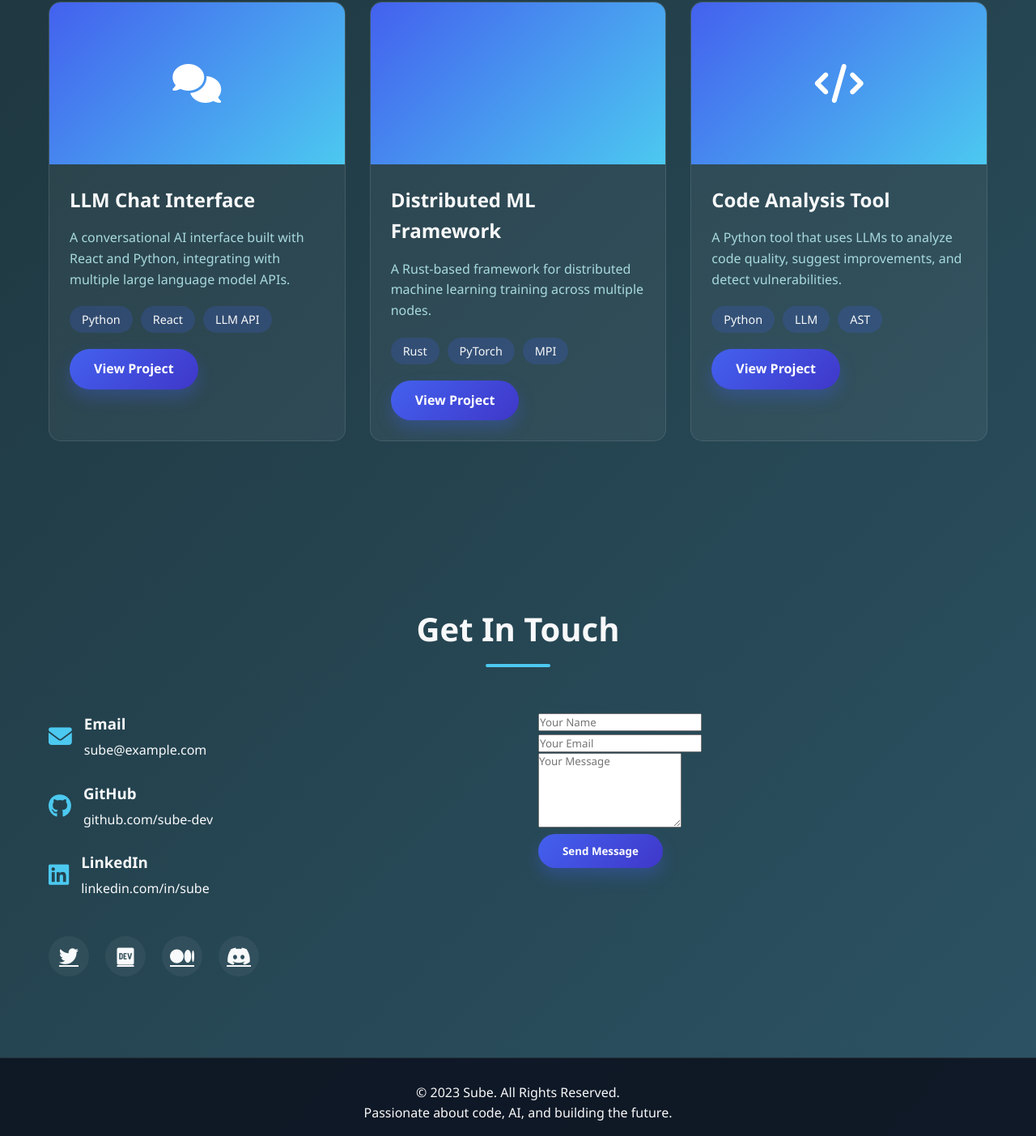
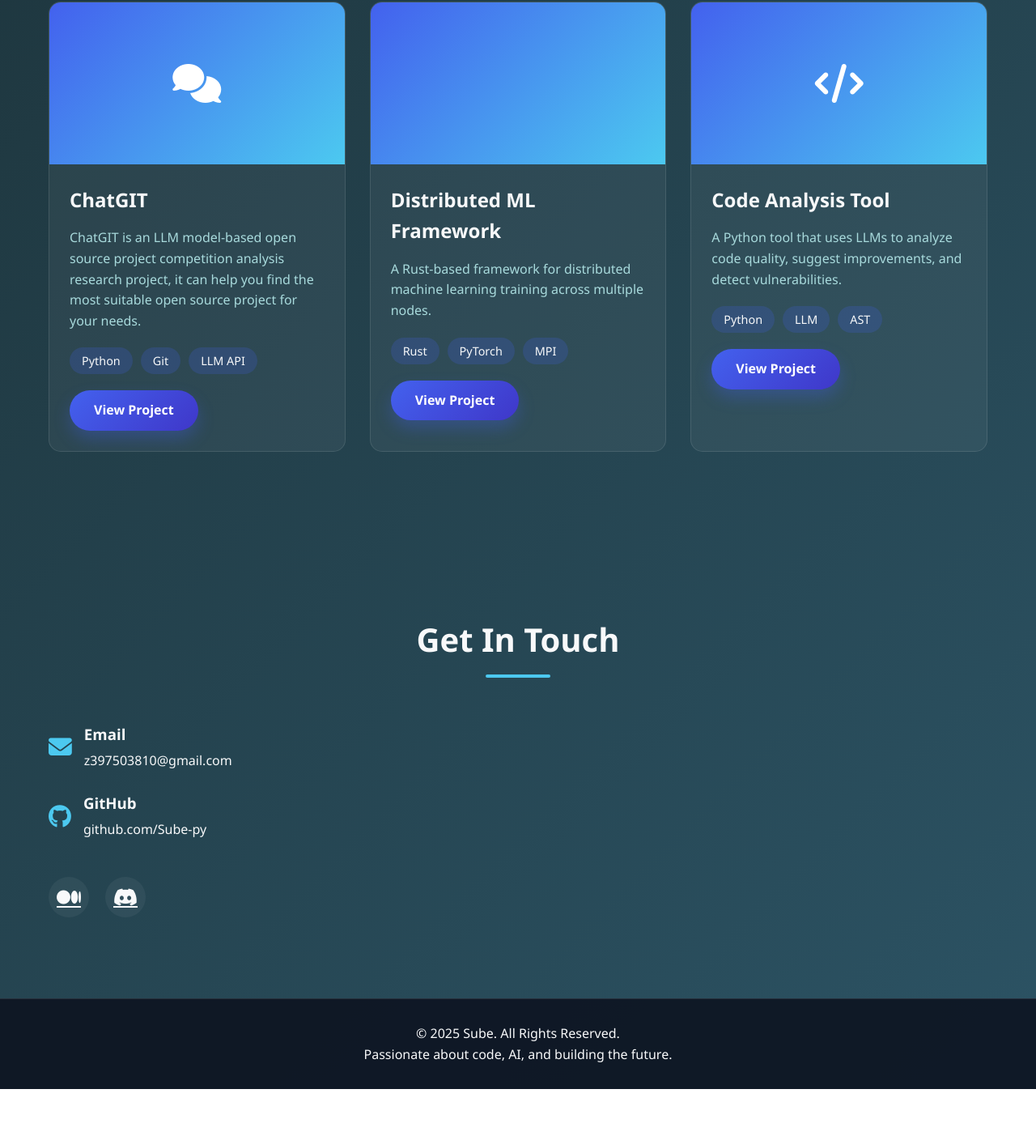
Before and after one commit to Sube-py/sube-py.github.io, a plain HTML site: page index.html in a window 1280 px wide. Shown: the part 2217-3620 px from the top of the page at 81% size. After the commit the page ends 3562 px from the top, so only its background shows below. Drawn offline with Linux system fonts and the light colour scheme.

Commit message:
feat: ✨ update

```diff
--- a/index.html
+++ b/index.html
@@ -584,17 +584,17 @@
                         <i class="fas fa-comments"></i>
                     </div>
                     <div class="project-content">
-                        <h3 class="project-title">LLM Chat Interface</h3>
-                        <p class="project-desc">A conversational AI interface built with React and Python, integrating with multiple large language model APIs.</p>
+                        <h3 class="project-title">ChatGIT</h3>
+                        <p class="project-desc">ChatGIT is an LLM model-based open source project competition analysis research project, it can help you find the most suitable open source project for your needs.</p>
                         <div class="tech-stack">
                             <span class="tech-item">Python</span>
-                            <span class="tech-item">React</span>
+                            <span class="tech-item">Git</span>
                             <span class="tech-item">LLM API</span>
                         </div>
-                        <a href="#" class="btn">View Project</a>
+                        <a href="https://github.com/fagao-ai/chatgit" target="_blank" class="btn">View Project</a>
                     </div>
                 </div>
-                <div class="project-card">
+                <div class="project-card" style="display: hidden;">
                     <div class="project-img">
                         <i class="fas fa-chart-network"></i>
                     </div>
@@ -609,7 +609,7 @@
                         <a href="#" class="btn">View Project</a>
                     </div>
                 </div>
-                <div class="project-card">
+                <div class="project-card" style="display: hidden;">
                     <div class="project-img">
                         <i class="fas fa-code"></i>
                     </div>
@@ -640,7 +640,7 @@
                         </div>
                         <div class="contact-text">
                             <h3>Email</h3>
-                            <a href="mailto:sube@example.com">sube@example.com</a>
+                            <a href="mailto:sube@example.com">z397503810@gmail.com</a>
                         </div>
                     </div>
                     <div class="contact-item">
@@ -649,26 +649,15 @@
                         </div>
                         <div class="contact-text">
                             <h3>GitHub</h3>
-                            <a href="https://github.com/sube-dev" target="_blank">github.com/sube-dev</a>
-                        </div>
-                    </div>
-                    <div class="contact-item">
-                        <div class="contact-icon">
-                            <i class="fab fa-linkedin"></i>
-                        </div>
-                        <div class="contact-text">
-                            <h3>LinkedIn</h3>
-                            <a href="https://linkedin.com/in/sube" target="_blank">linkedin.com/in/sube</a>
+                            <a href="https://github.com/Sube-py" target="_blank">github.com/Sube-py</a>
                         </div>
                     </div>
                     <div class="social-links">
-                        <a href="#" class="social-link"><i class="fab fa-twitter"></i></a>
-                        <a href="#" class="social-link"><i class="fab fa-dev"></i></a>
-                        <a href="#" class="social-link"><i class="fab fa-medium"></i></a>
-                        <a href="#" class="social-link"><i class="fab fa-discord"></i></a>
+                        <a href="https://medium.com/@z397503810_14389" target="_blank" class="social-link"><i class="fab fa-medium"></i></a>
+                        <a href="https://discord.com/users/sube_35233_18004" target="_blank" class="social-link"><i class="fab fa-discord"></i></a>
                     </div>
                 </div>
-                <div class="contact-form">
+                <!-- <div class="contact-form">
                     <form>
                         <div class="form-group">
                             <input type="text" placeholder="Your Name" required>
@@ -681,7 +670,7 @@
                         </div>
                         <button type="submit" class="btn">Send Message</button>
                     </form>
-                </div>
+                </div> -->
             </div>
         </div>
     </section>
@@ -689,7 +678,7 @@
     <!-- Footer -->
     <footer>
         <div class="container">
-            <p>&copy; 2023 Sube. All Rights Reserved.</p>
+            <p>&copy; 2025 Sube. All Rights Reserved.</p>
             <p>Passionate about code, AI, and building the future.</p>
         </div>
     </footer>
```
